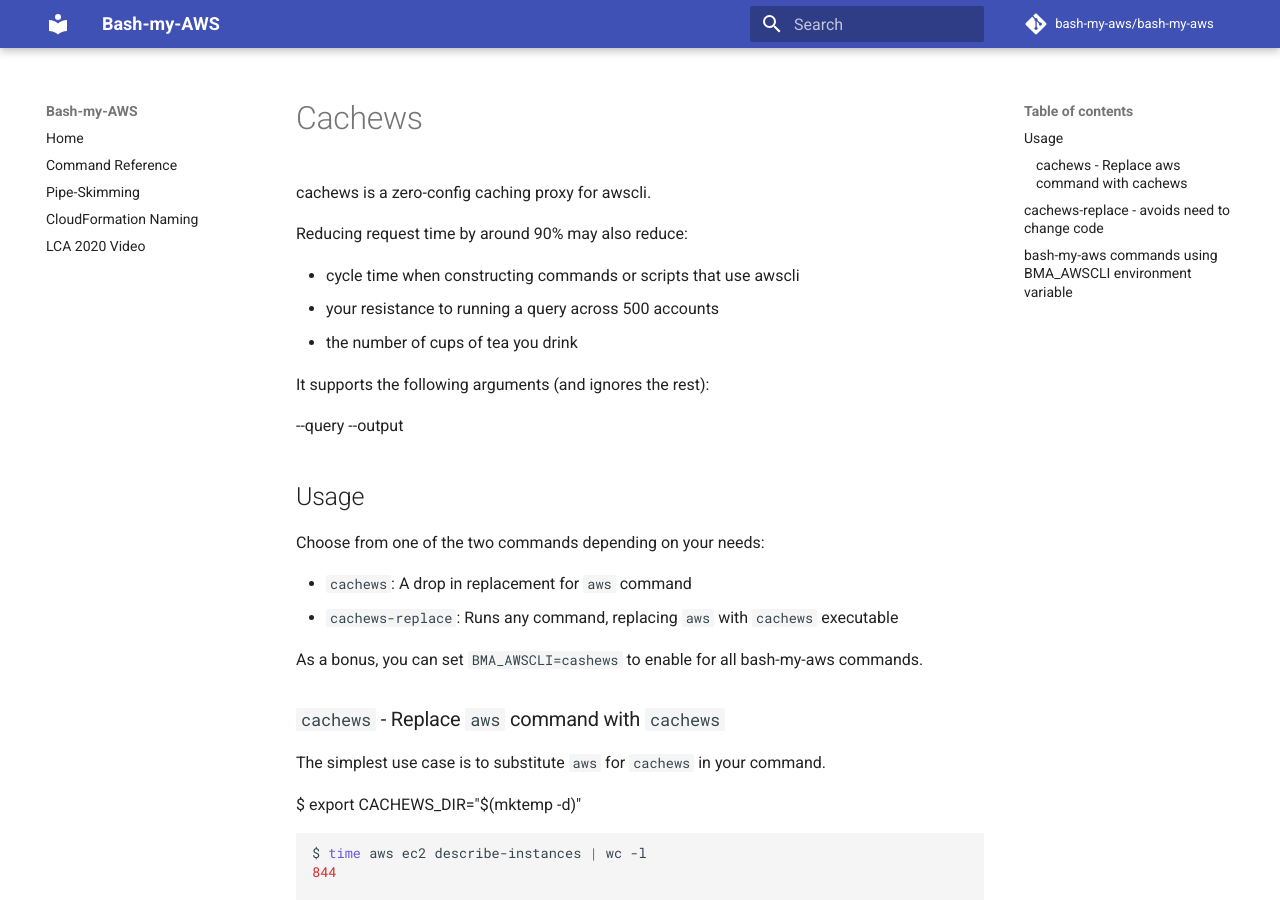
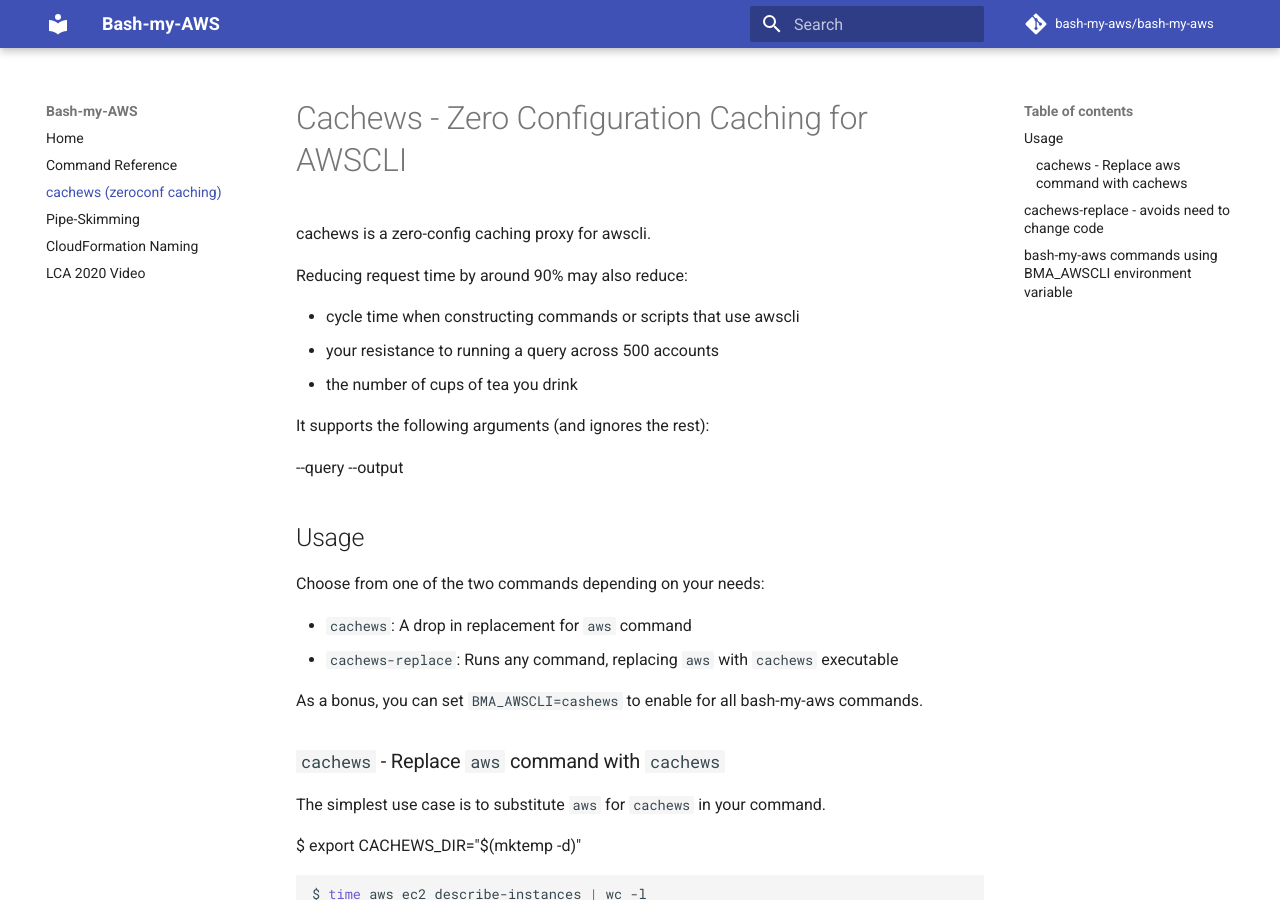
Before and after one commit to bash-my-aws/bash-my-aws, an MkDocs documentation site: the page built from docs/cachews-caching-for-awscli.md, in a window 1280 px wide and 900 px high. Built offline with MkDocs 1.6.1 and Material for MkDocs 9.7.7, drawn with Linux system fonts in a browser that asks for light colours; comment, search, counter and statistics services are not loaded.

Commit message:
Update docs

```diff
--- a/docs/cachews.md
+++ b/docs/cachews-caching-for-awscli.md
@@ -1,4 +1,4 @@
-# Cachews
+# Cachews - Zero Configuration Caching for AWSCLI
 
 cachews is a zero-config caching proxy for awscli.
 
--- a/mkdocs.yml
+++ b/mkdocs.yml
@@ -11,6 +11,7 @@
   - Home: index.md
   # - Tour: tour.md
   - Command Reference: command-reference.md
+  - cachews (zeroconf caching): cachews-caching-for-awscli.md
   - Pipe-Skimming: pipe-skimming.md
   - CloudFormation Naming: cloudformation-naming.md
   - LCA 2020 Video: linuxconf2020.md
```
